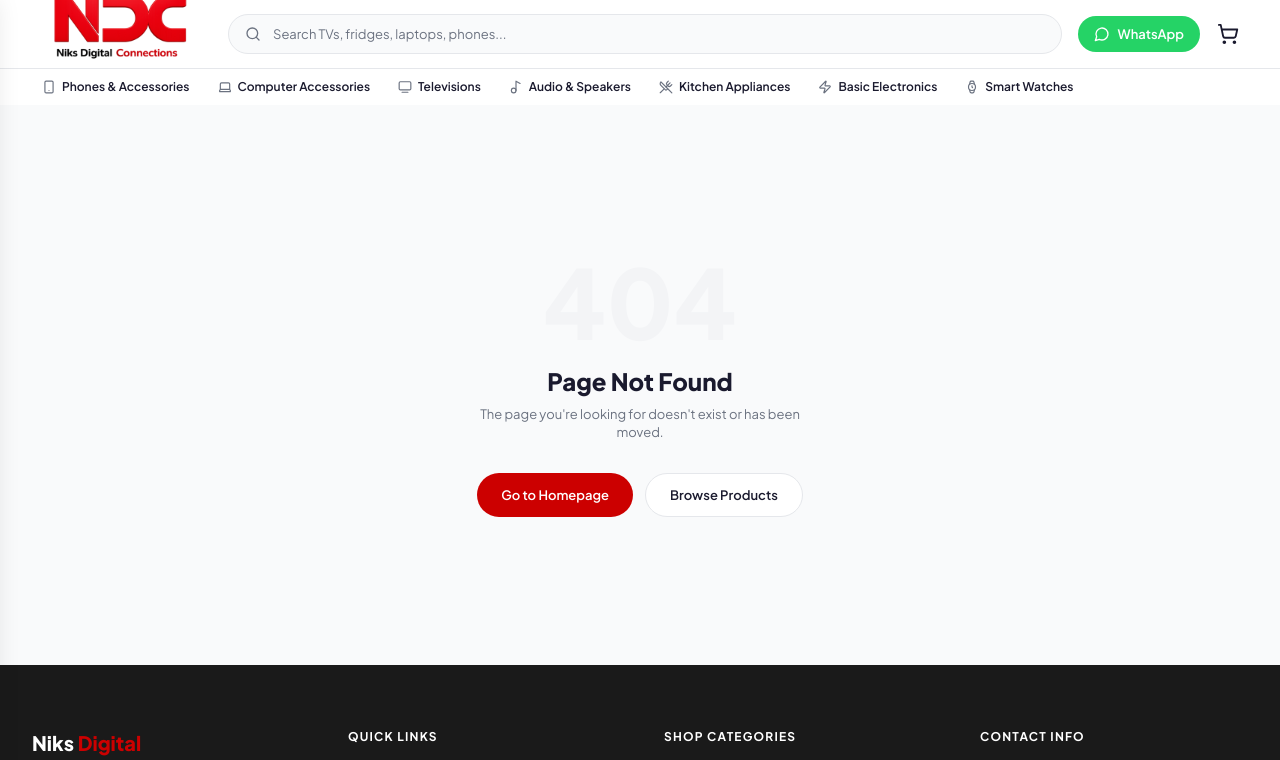
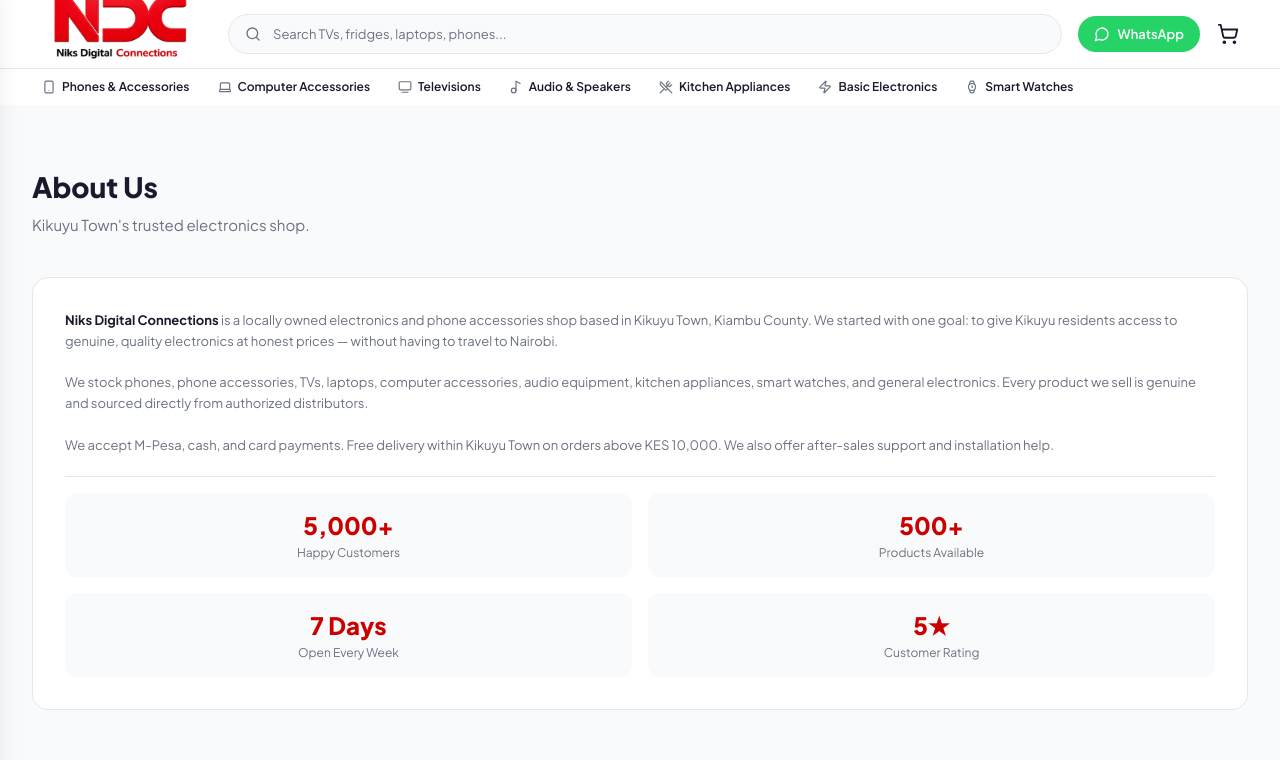
Before and after one commit to MarcusKE-dev/niks-digital, a Next.js app: page /about in a window 1280 px wide. Before the commit this address had no page. Shown: the top 760 px of the page. Built offline with nearby package versions, Linux system fonts and the light colour scheme.

Commit message:
Add about page

```diff
--- /dev/null
+++ b/app/about/page.tsx
@@ -0,0 +1,48 @@
+import { Navbar } from '@/components/layout/Navbar'
+import { Footer } from '@/components/layout/Footer'
+
+export default function AboutPage() {
+  return (
+    <>
+      <Navbar />
+      <main className="bg-surface min-h-screen py-16">
+        <div className="container-site max-w-2xl">
+          <h1 className="text-3xl font-extrabold text-dark mb-2">About Us</h1>
+          <p className="text-muted mb-10">Kikuyu Town's trusted electronics shop.</p>
+
+          <div className="bg-white border border-border rounded-xl p-8 space-y-5 text-sm text-muted leading-relaxed">
+            <p>
+              <strong className="text-dark">Niks Digital Connections</strong> is a locally owned electronics
+              and phone accessories shop based in Kikuyu Town, Kiambu County. We started with one goal:
+              to give Kikuyu residents access to genuine, quality electronics at honest prices — without
+              having to travel to Nairobi.
+            </p>
+            <p>
+              We stock phones, phone accessories, TVs, laptops, computer accessories, audio equipment,
+              kitchen appliances, smart watches, and general electronics. Every product we sell is genuine
+              and sourced directly from authorized distributors.
+            </p>
+            <p>
+              We accept M-Pesa, cash, and card payments. Free delivery within Kikuyu Town on orders above
+              KES 10,000. We also offer after-sales support and installation help.
+            </p>
+            <div className="grid grid-cols-2 gap-4 pt-4 border-t border-border">
+              {[
+                { num: '5,000+', label: 'Happy Customers' },
+                { num: '500+',   label: 'Products Available' },
+                { num: '7 Days', label: 'Open Every Week' },
+                { num: '5★',     label: 'Customer Rating' },
+              ].map(s => (
+                <div key={s.label} className="text-center p-4 bg-surface rounded-lg">
+                  <p className="text-2xl font-extrabold text-primary">{s.num}</p>
+                  <p className="text-xs text-muted mt-1">{s.label}</p>
+                </div>
+              ))}
+            </div>
+          </div>
+        </div>
+      </main>
+      <Footer />
+    </>
+  )
+}
```
